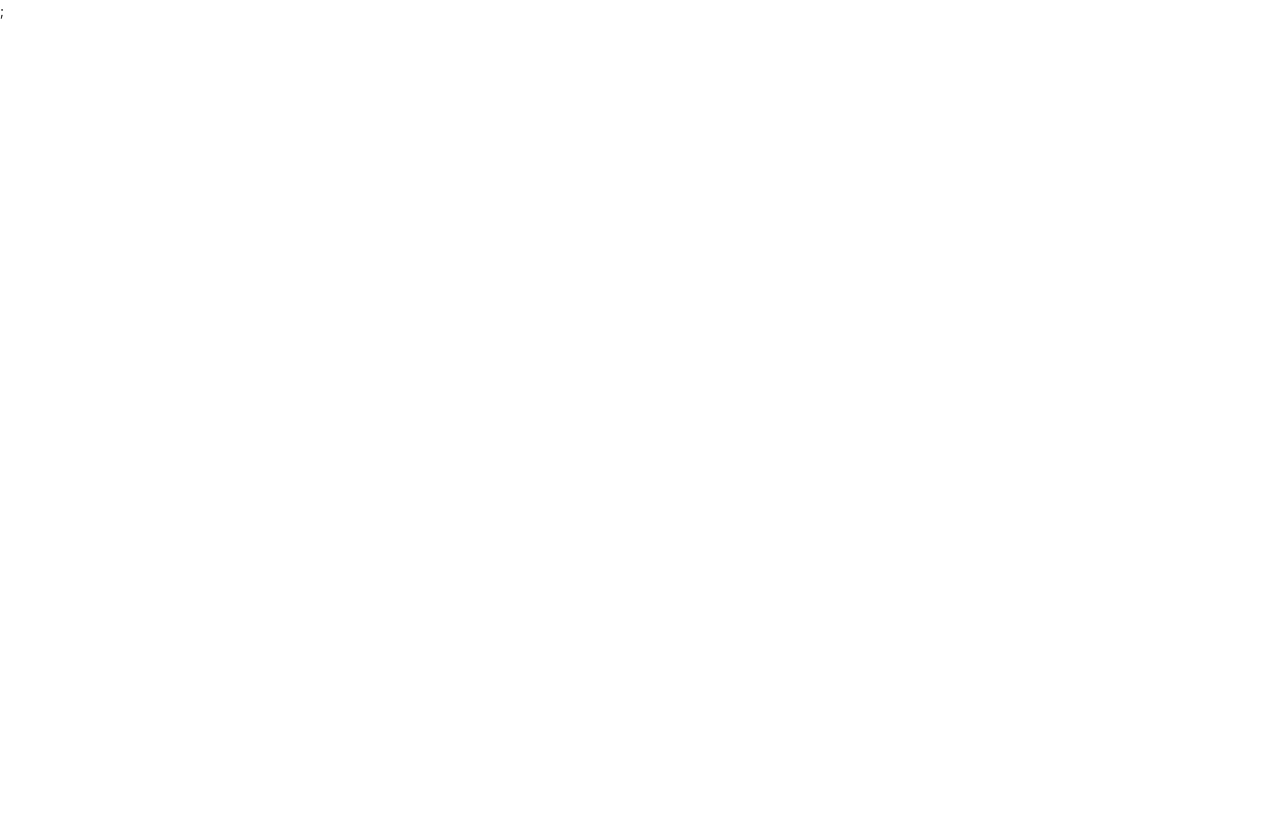
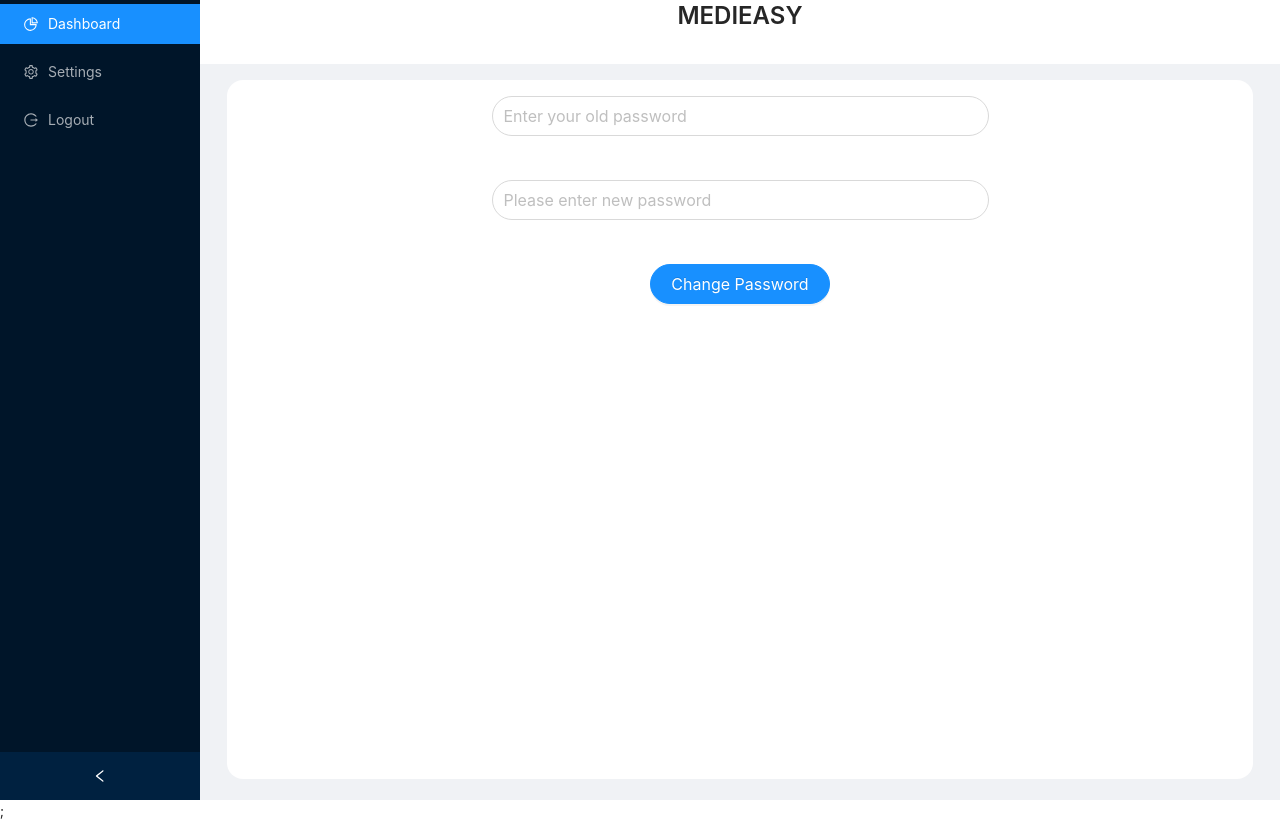
Before and after one commit to Bijoy-007/MEDIEASY_ADMIN, a React (Create React App) app: page /app/settings in a window 1280 px wide. Before the commit this address had no page. Before the commit the page ends 800 px from the top, so only its background shows below. Built offline with nearby package versions, Linux system fonts and the light colour scheme.

Commit message:
initial commit

```diff
--- /dev/null
+++ b/src/api/passwordChange.js
@@ -0,0 +1,32 @@
+import postWithToken from "../helper/postWithToken";
+
+const passwordChange = async (body) => {
+  try {
+    const res = await postWithToken("/auth/password_change", body);
+    console.log(
+      "🚀 ~ file: passwordChange.js ~ line 6 ~ passwordChange ~ res",
+      res
+    );
+    if (res.data?.status) {
+      return {
+        ok: res.data?.status,
+        data: res.data?.data,
+        message: res.data?.message,
+      };
+    } else {
+      return {
+        ok: res.data?.status,
+        data: null,
+        message: res.data?.errors[0].msg,
+      };
+    }
+  } catch (err) {
+    return {
+      ok: false,
+      data: null,
+      message: err.response.data?.message,
+    };
+  }
+};
+
+export default passwordChange;
--- a/src/component/Navbar.js
+++ b/src/component/Navbar.js
@@ -1,13 +1,13 @@
 import { useState } from "react";
 import { Layout, Menu } from "antd";
 import {
-  DesktopOutlined,
+  LogoutOutlined,
   PieChartOutlined,
   SettingOutlined,
 } from "@ant-design/icons";
+import { NavLink } from "react-router-dom";
 
 const { Sider } = Layout;
-const { SubMenu } = Menu;
 
 const SideBar = () => {
   const [collapsed, setCollapsed] = useState(false);
@@ -21,12 +21,12 @@ const SideBar = () => {
       <div className="logo" />
       <Menu theme="dark" defaultSelectedKeys={["1"]} mode="inline">
         <Menu.Item key="1" icon={<PieChartOutlined />}>
-          Dashboard
+          <NavLink to="/app/dashboard">Dashboard</NavLink>
         </Menu.Item>
-        <Menu.Item key="2" icon={<DesktopOutlined />}>
-          Settings
+        <Menu.Item key="2" icon={<SettingOutlined />}>
+          <NavLink to="/app/settings">Settings</NavLink>
         </Menu.Item>
-        <Menu.Item key="3" icon={<SettingOutlined />}>
+        <Menu.Item key="3" icon={<LogoutOutlined />}>
           Logout
         </Menu.Item>
       </Menu>
--- /dev/null
+++ b/src/helper/postWithToken.js
@@ -0,0 +1,15 @@
+import axios from "axios";
+
+import config from "../config";
+
+const postWithToken = async (endPoint, body) => {
+  const token = localStorage.getItem("token");
+  const postConfig = {
+    headers: {
+      Authorization: `Bearer ${token}`,
+    },
+  };
+  return axios.post(`${config.base}${endPoint}`, body, postConfig);
+};
+
+export default postWithToken;
--- /dev/null
+++ b/src/pages/settings/PasswordChange.js
@@ -0,0 +1,101 @@
+import { Button, Form, notification, Space } from "antd";
+import { useState } from "react";
+import Layout from "../../layout/Layout";
+import RoundInput from "../../component/ui/RoundInput";
+import passwordChange from "../../api/passwordChange";
+
+import classes from "./PasswordChange.module.css";
+
+const { Item, useForm } = Form;
+
+const PasswordChange = () => {
+  const [form] = useForm();
+  const [isLoading, setIsLoading] = useState(false);
+
+  const passwordChangeHandler = async (credentials) => {
+    console.log(credentials);
+    try {
+      setIsLoading(true);
+
+      const { ok, message } = await passwordChange(credentials);
+      if (ok) {
+        notification.success({
+          message: "Please changed successfully",
+        });
+        form.setFieldsValue({
+          hospitalPassword: "",
+          newPassword: "",
+        });
+      } else {
+        notification.error({
+          message: message,
+        });
+      }
+      setIsLoading(false);
+    } catch (err) {
+      notification.error({ message: err.message });
+      setIsLoading(false);
+    }
+  };
+  return (
+    <Layout>
+      <div className={classes.wrapper}>
+        <Form
+          form={form}
+          onFinish={passwordChangeHandler}
+          name="PasswordChange"
+        >
+          <Space
+            style={{
+              width: "50%",
+            }}
+            direction="vertical"
+            size={20}
+          >
+            <Item
+              rules={[
+                {
+                  required: true,
+                  message: "Please enter your old password",
+                },
+              ]}
+              name="hospitalPassword"
+            >
+              <RoundInput
+                placeholder="Enter your old password"
+                size="large"
+                type="password"
+              />
+            </Item>
+            <Item
+              rules={[
+                {
+                  required: true,
+                  message: "Please enter new password",
+                },
+              ]}
+              name="newPassword"
+            >
+              <RoundInput
+                placeholder="Please enter new password"
+                size="large"
+                type="password"
+              />
+            </Item>
+            <Button
+              loading={isLoading}
+              htmlType="submit"
+              size="large"
+              shape="round"
+              type="primary"
+            >
+              Change Password
+            </Button>
+          </Space>
+        </Form>
+      </div>
+    </Layout>
+  );
+};
+
+export default PasswordChange;
--- /dev/null
+++ b/src/pages/settings/PasswordChange.module.css
@@ -0,0 +1,36 @@
+.wrapper {
+  width: 95%;
+  padding: 1rem;
+  text-align: center;
+  height: 95%;
+  background-color: #fff;
+  margin: 1rem auto;
+  border-radius: 1rem;
+}
+
+.btn-div {
+  display: flex;
+  justify-content: right;
+  align-items: center;
+  margin: auto;
+  padding: 1rem;
+}
+
+.label-wrapper {
+  display: flex;
+  justify-content: left;
+  align-items: center;
+  margin: auto;
+  font-size: 1.3rem;
+  font-weight: 500;
+  padding-left: 1rem;
+  color: #7c7c7c;
+}
+
+.form-wrapper {
+  padding: 1rem;
+}
+
+.input {
+  border-radius: 10px;
+}
--- a/src/routes/route.js
+++ b/src/routes/route.js
@@ -1,5 +1,6 @@
 import { BrowserRouter, Routes, Route } from "react-router-dom";
 import Dashboard from "../pages/dashboard/Dashboard";
+import PasswordChange from "../pages/settings/PasswordChange";
 import Landing from "../pages/Landing";
 
 const AllRoutes = () => {
@@ -9,6 +10,7 @@ const AllRoutes = () => {
         <Routes>
           <Route path="/" element={<Landing />} />
           <Route path="/app/dashboard" element={<Dashboard />} />
+          <Route path="/app/settings" element={<PasswordChange />} />
         </Routes>
       </BrowserRouter>
     </>
```
